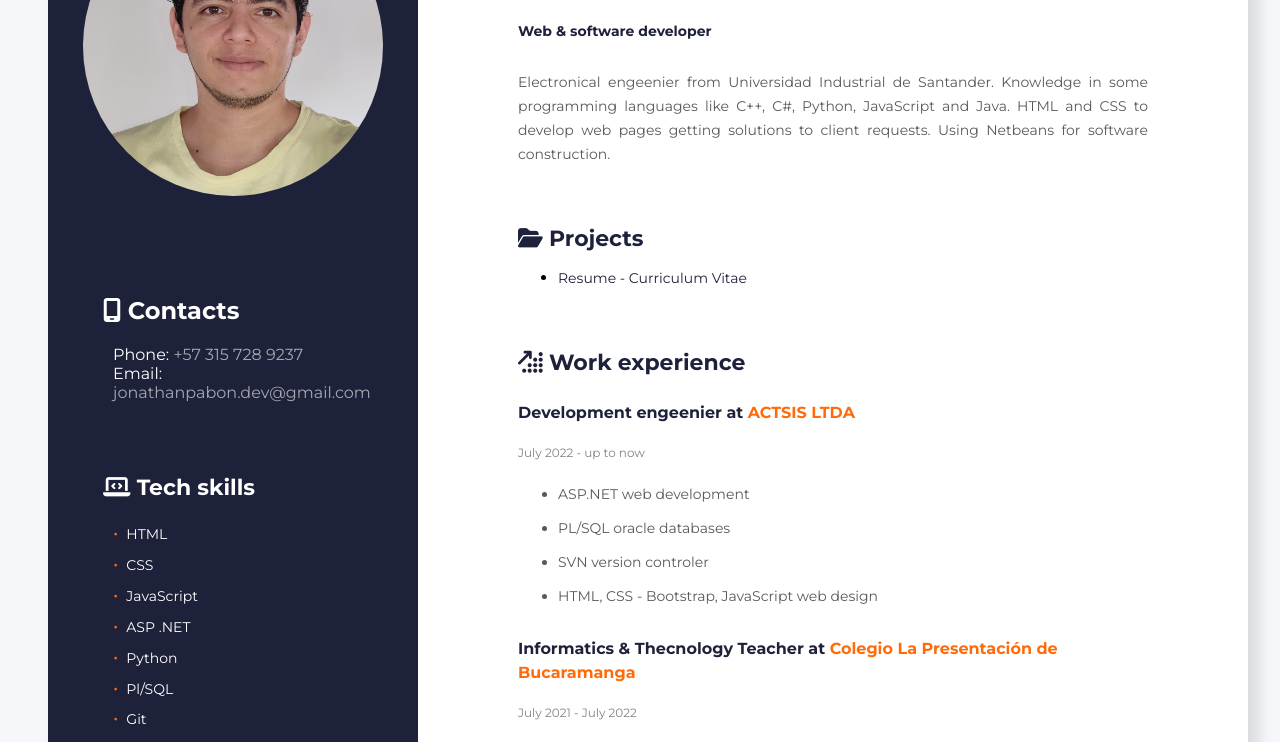
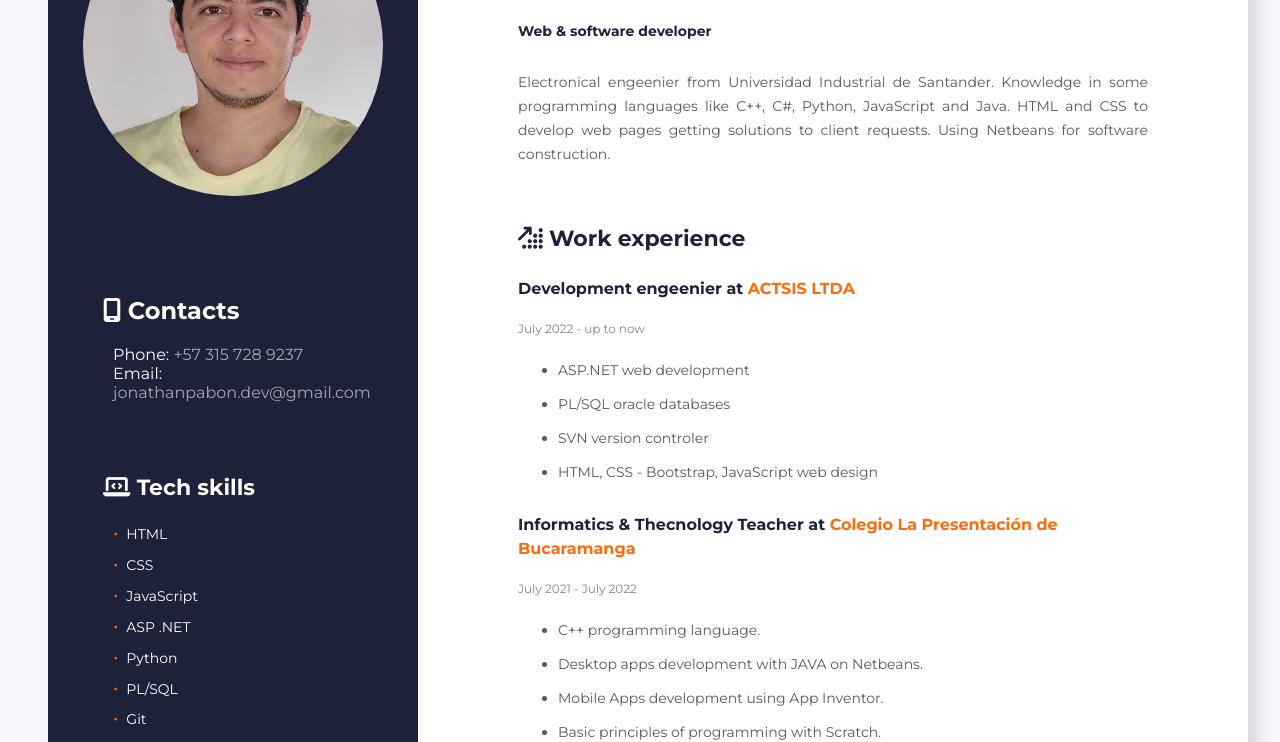
Before and after one commit to JonathanPabon-Dev/CV, a plain HTML site: page index.html in a window 1280 px wide. Shown: the part 212-954 px from the top of the page. Drawn offline with nearby package versions, Linux system fonts and the light colour scheme.

Commit message:
Se ajusta información de empleo, se elimina sección projects

```diff
--- a/css/style.css
+++ b/css/style.css
@@ -1,7 +1,7 @@
 body {
   background-color: #f5f7fa;
   padding: 40px;
-  font-family: 'Montserrat', sans-serif;
+  font-family: "Montserrat", sans-serif;
 }
 
 .bio-title {
@@ -20,7 +20,7 @@ body {
   color: #1e213a;
 }
 
-.contacts>ul {
+.contacts > ul {
   list-style: none;
   padding-left: 10px;
 }
@@ -42,24 +42,6 @@ body {
 }
 
 .contacts-link:hover {
-  color: #ff6b08;
-}
-
-.projects-title {
-  font-size: 22px;
-  line-height: 1.091;
-  color: #1e213a;
-  margin-bottom: 14px;
-}
-
-.projects-link {
-  text-decoration: none;
-  font-size: 14px;
-  line-height: 1.714;
-  color: #1e213a;
-}
-
-.projects-link:hover {
   color: #ff6b08;
 }
 
@@ -138,7 +120,6 @@ body {
 }
 
 .bio,
-.projects,
 .jobs,
 .education {
   margin-bottom: 60px;
--- a/index.html
+++ b/index.html
@@ -51,9 +51,9 @@
             <li class="skills-item">JavaScript</li>
             <li class="skills-item">ASP .NET</li>
             <li class="skills-item">Python</li>
-            <li class="skills-item">Pl/SQL</li>
+            <li class="skills-item">PL/SQL</li>
             <li class="skills-item">Git</li>
-            <li class="skills-item">NodeJS (Framework)</li>
+            <li class="skills-item">NodeJS</li>
             <li class="skills-item">Django (Framework)</li>
             <li class="skills-item">Flask (Framework)</li>
           </ul>
@@ -107,17 +107,6 @@
             construction.
           </p>
         </section>
-        <!-- Projects -->
-        <section class="projects">
-          <h2 class="projects-title">
-            <i class="fa-solid fa-folder-open"></i> Projects
-          </h2>
-          <ul>
-            <li>
-              <a href="#" class="projects-link"> Resume - Curriculum Vitae </a>
-            </li>
-          </ul>
-        </section>
         <!-- Jobs -->
         <section class="jobs">
           <h2 class="jobs-title">
@@ -152,6 +141,9 @@
             </li>
             <li class="experience-item">
               Mobile Apps development using App Inventor.
+            </li>
+            <li class="experience-item">
+              Basic principles of programming with Scratch.
             </li>
           </ul>
 
```
